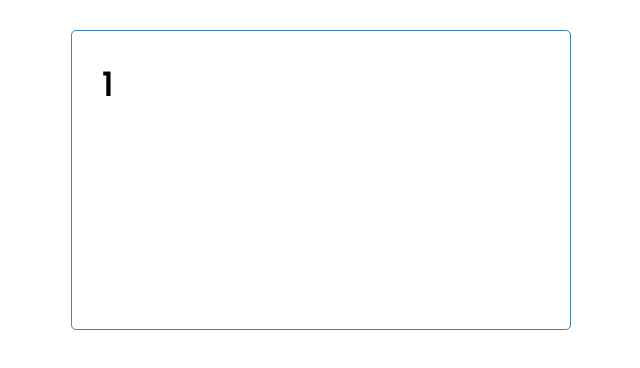
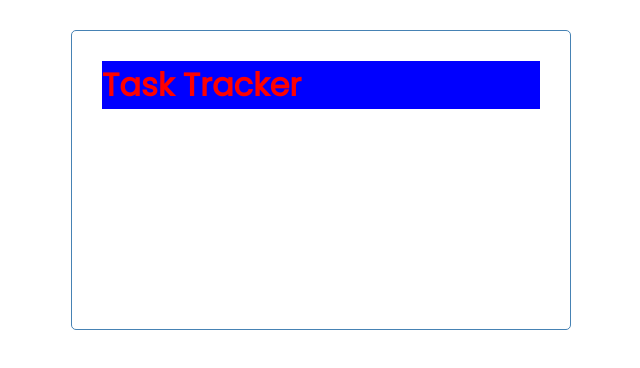
Before and after one commit to JOANITA-51/react-my-app, a React (Create React App) app in the folder react-task-tracker/: page / in a window 1280 px wide. Shown: the top 368 px of the page, without its empty margins (319-959 px from the left). Built offline with nearby package versions, Linux system fonts and the light colour scheme.

Commit message:
inline styling with CSS

```diff
--- a/react-task-tracker/src/App.js
+++ b/react-task-tracker/src/App.js
@@ -2,7 +2,7 @@
 const App = () => {
   return (
     <div className="container">
-      <Header title={'1'}/>
+      <Header />
     </div>
   );
 }
--- a/react-task-tracker/src/components/Header.js
+++ b/react-task-tracker/src/components/Header.js
@@ -3,7 +3,7 @@
 const Header = ({title}) => {
     return (
         <header>
-            <h1>{title}</h1>
+            <h1 style ={{color:'red', backgroundColor:'blue'}}>{title}</h1>
         </header>
     )
 }
```
